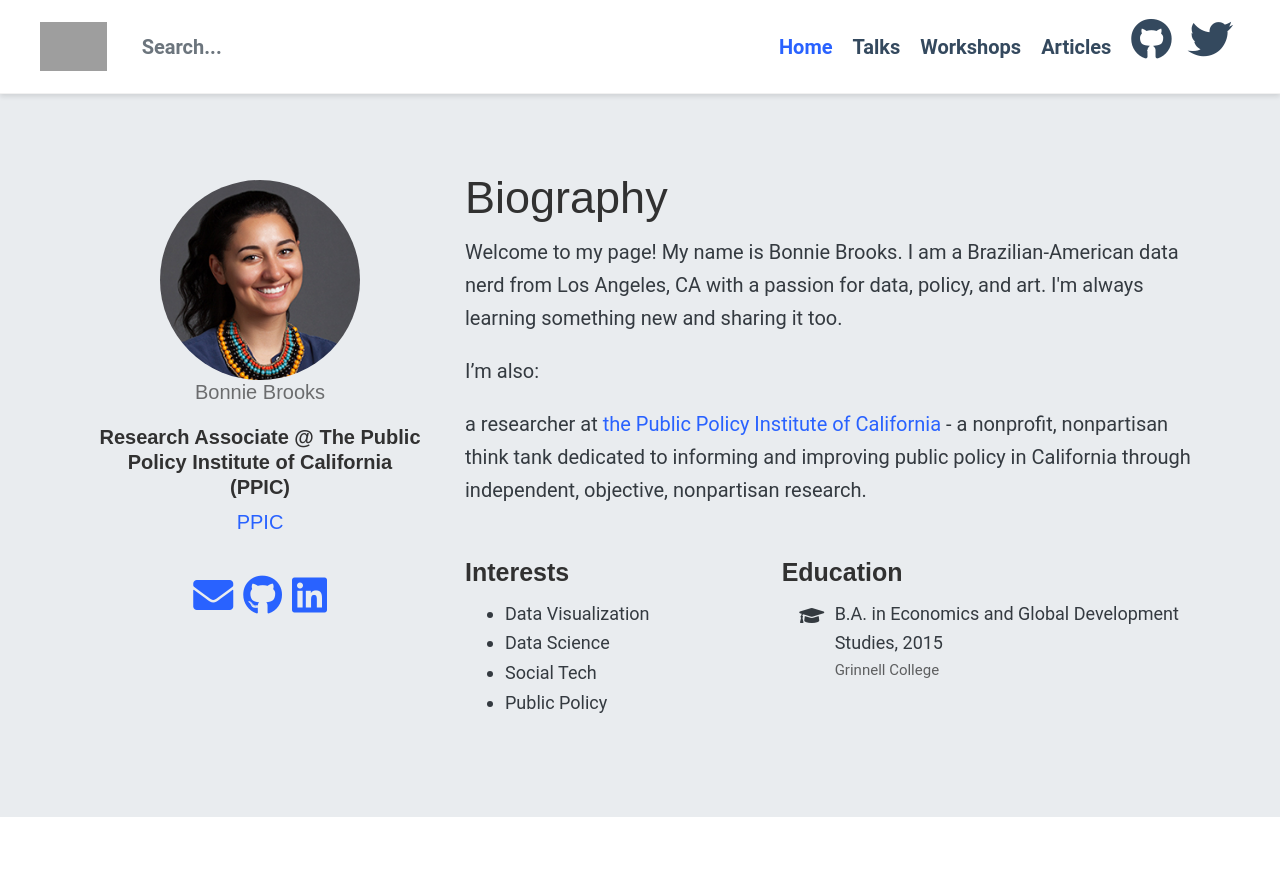
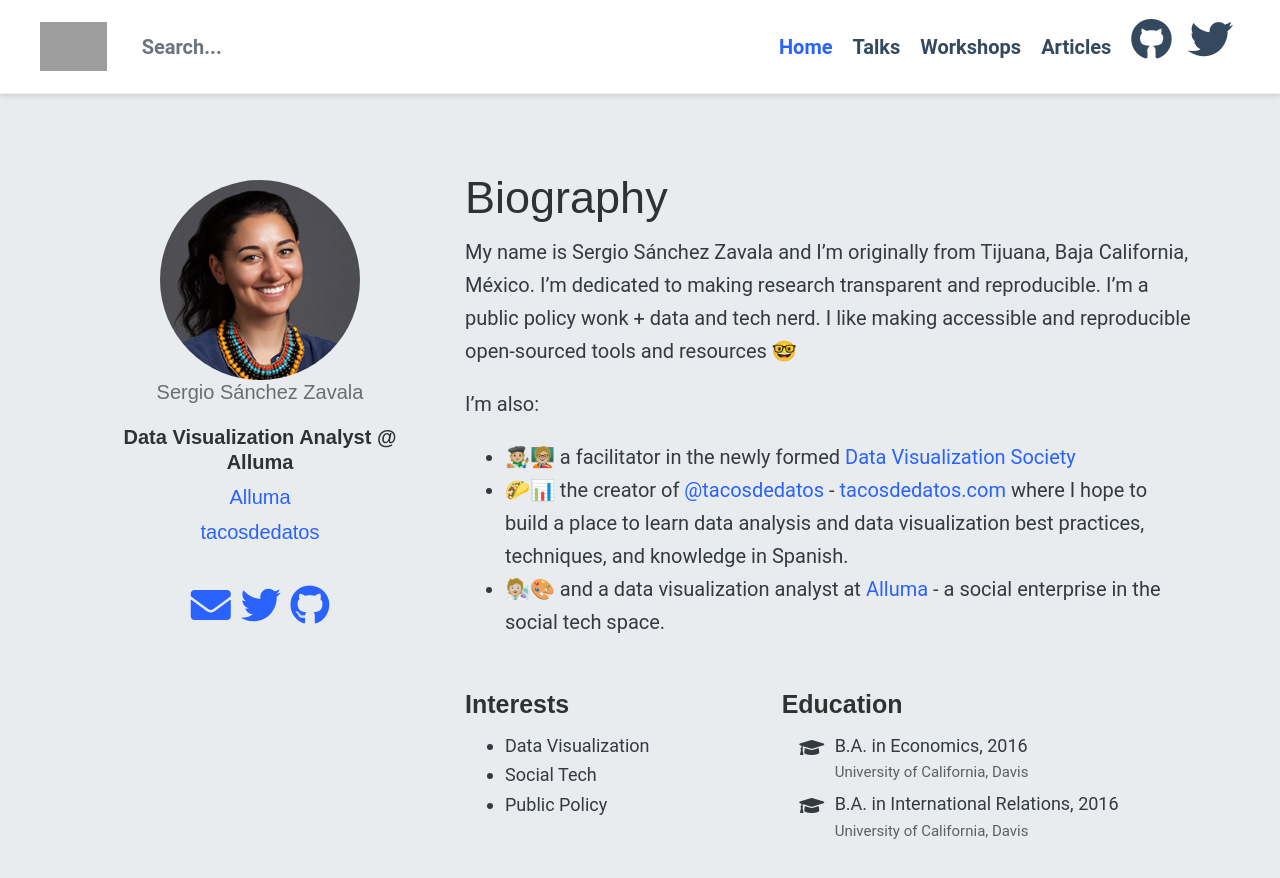
Before and after one commit to chekos/bonniebrooks.me, a Jekyll site: the page built from index.html, in a window 1280 px wide and 900 px high. Shown: the top 878 px of the window. Built offline with Jekyll 4.4.1, drawn with Linux system fonts in a browser that asks for light colours; nearby versions of some CDN libraries; library files that are not in the unit come from our copies; the list of posts is cut into pages by our own code; grey boxes are pictures that could not be loaded.

Commit message:
update structure

```diff
--- /dev/null
+++ b/_data/education.yml
@@ -0,0 +1,7 @@
+- degree: "B.A. in Economics"
+  year: 2016
+  institution: "University of California, Davis"
+
+- degree: "B.A. in International Relations"
+  year: 2016
+  institution: "University of California, Davis"
--- /dev/null
+++ b/_data/interests.yml
@@ -0,0 +1,3 @@
+- name: Data Visualization
+- name: Social Tech
+- name: Public Policy
--- /dev/null
+++ b/_includes/bio.md
@@ -0,0 +1,17 @@
+
+# Biography
+
+
+My name is Sergio Sánchez Zavala and I’m originally from Tijuana, Baja
+California, México. I’m dedicated to making research transparent and
+reproducible. I’m a public policy wonk + data and tech nerd. I like making
+accessible and reproducible open-sourced tools and resources 🤓
+
+I’m also:
+
+- 🧑🏼‍🎨🧑🏼‍🏫 a facilitator in the newly formed [Data Visualization Society](https://datavisualizationsociety.com/)
+- 🌮📊 the creator of [@tacosdedatos](https://twitter.com/tacosdedatos/) - [tacosdedatos.com](https://tacosdedatos.com/)
+where I hope to build a place to learn data analysis and data
+visualization best practices, techniques, and knowledge in Spanish.
+- 🧑🏼‍🔬🎨 and a data visualization analyst at [Alluma](https://alluma.org/) - a social
+enterprise in the social tech space.
--- a/_includes/biography.html
+++ b/_includes/biography.html
@@ -5,114 +5,10 @@
   itemtype="http://schema.org/Person"
   itemref="person-email person-address"
 >
-  <div class="col-12 col-lg-4">
-    <div id="profile">
-      <img
-        class="portrait"
-        src="/assets/images/portrait.jpg"
-        itemprop="image"
-        alt="Avatar"
-      />
-
-      <div class="portrait-title">
-        <h3 itemprop="name">Bonnie Brooks</h3>
-        <h4 itemprop="jobTitle">Research Associate @ The Public Policy Institute of California (PPIC)</h4>
-
-        <h3
-          itemprop="worksFor"
-          itemscope=""
-          itemtype="http://schema.org/Organization"
-        >
-          <a
-            href="https://www.ppic.org"
-            target="_blank"
-            itemprop="url"
-            rel="noopener"
-          >
-            <span itemprop="name">PPIC</span>
-          </a>
-        </h3>
-
-      </div>
-
-      <link itemprop="url" href="" />
-
-      <ul class="network-icon" aria-hidden="true">
-        <li>
-          <a itemprop="sameAs" href="/#contact">
-            <i class="fas fa-envelope big-icon"></i>
-          </a>
-        </li>
-
-        <li>
-          <a
-            itemprop="sameAs"
-            href="https://github.com/brooksbo"
-            target="_blank"
-            rel="noopener"
-          >
-            <i class="fab fa-github big-icon"></i>
-
-        <li>
-          <a
-            itemprop="sameAs"
-            href="https://www.linkedin.com/in/brooksbonnie/"
-            target="_blank"
-            rel="noopener"
-          >
-            <i class="fab fa-linkedin big-icon"></i>
-          </a>
-        </li>
-      </ul>
-    </div>
-  </div>
+  {% include profile.html %}
   <div class="col-12 col-lg-8" itemprop="description">
-    <h1>Biography</h1>
-
-    <p>
-      Welcome to my page! My name is Bonnie Brooks. I am a Brazilian-American data
-      nerd from Los Angeles, CA with a passion for data, policy, and art. I'm always
-      learning something new and sharing it too.
-    </p>
-
-    <p>I’m also:</p>
-
-    <p>
-      a researcher at
-      <a href="https://alluma.org/" target="_blank">the Public Policy Institute of California</a> - a nonprofit,
-      nonpartisan think tank dedicated to informing and improving public policy in California through
-      independent, objective, nonpartisan research.
-    </p>
-
-    <div class="row">
-      <div class="col-md-5">
-        <h3>Interests</h3>
-        <ul class="ul-interests">
-          <li>Data Visualization</li>
-
-          <li> Data Science </li>
-
-          <li>Social Tech</li>
-
-          <li>Public Policy</li>
-
-        </ul>
-      </div>
-
-      <div class="col-md-7">
-        <h3>Education</h3>
-        <ul class="ul-edu fa-ul">
-          <li>
-            <i class="fa-li fas fa-graduation-cap"></i>
-            <div class="description">
-              <p class="course">B.A. in Economics and Global Development Studies, 2015</p>
-              <p class="institution">Grinnell College</p>
-            </div>
-          </li>
-
-
-        </ul>
-      </div>
-    </div>
+    {% capture my_include %}{% include bio.md %}{% endcapture %}
+    {{ my_include | markdownify }}
+    {% include education-and-interests.html %}
   </div>
 </div>
--- /dev/null
+++ b/_includes/education-and-interests.html
@@ -0,0 +1,25 @@
+<div class="row">
+  <div class="col-md-5">
+    <h3>Interests</h3>
+    <ul class="ul-interests">
+      {% for interest in site.data.interests %}
+      <li>{{ interest.name }}</li>
+      {% endfor%}
+    </ul>
+  </div>
+
+  <div class="col-md-7">
+    <h3>Education</h3>
+    <ul class="ul-edu fa-ul">
+        {% for degree in site.data.education %}
+      <li>
+        <i class="fa-li fas fa-graduation-cap"></i>
+        <div class="description">
+          <p class="course">{{ degree.degree }}, {{ degree.year }}</p>
+          <p class="institution">{{ degree.institution }}</p>
+        </div>
+      </li>
+        {% endfor %}
+    </ul>
+  </div>
+</div>
--- /dev/null
+++ b/_includes/profile.html
@@ -0,0 +1,63 @@
+{% assign me = site.data.me[0] %}
+<div class="col-12 col-lg-4">
+  <div id="profile">
+    <img
+      class="portrait"
+      src="{{ me.pic | relative_url }}"
+      itemprop="image"
+      alt="Avatar"
+    />
+    <div class="portrait-title">
+      <h3 itemprop="name">{{ me.name }}</h3>
+      <h4 itemprop="jobTitle">{{ me.job }}</h4>
+      {% for organization in me.organizations %}
+      <h3
+        itemprop="worksFor"
+        itemscope=""
+        itemtype="http://schema.org/Organization"
+      >
+        <a
+          href="{{ organization.url }}"
+          target="_blank"
+          itemprop="url"
+          rel="noopener"
+        >
+          <span itemprop="name">{{ organization.name }}</span>
+        </a>
+      </h3>
+      {% endfor %}
+    </div>
+
+    <link itemprop="url" href="" />
+
+    <ul class="network-icon" aria-hidden="true">
+      <li>
+        <a itemprop="sameAs" href="mailto:{{ me.email }}">
+          <i class="fas fa-envelope big-icon"></i>
+        </a>
+      </li>
+
+      <li>
+        <a
+          itemprop="sameAs"
+          href="https://twitter.com/{{ me.twitter }}"
+          target="_blank"
+          rel="noopener"
+        >
+          <i class="fab fa-twitter big-icon"></i>
+        </a>
+      </li>
+
+      <li>
+        <a
+          itemprop="sameAs"
+          href="https://github.com/{{ me.github }}"
+          target="_blank"
+          rel="noopener"
+        >
+          <i class="fab fa-github big-icon"></i>
+        </a>
+      </li>
+    </ul>
+  </div>
+</div>
```
Also changed, not shown: _data/me.yml (added, +11 -0 lines).
